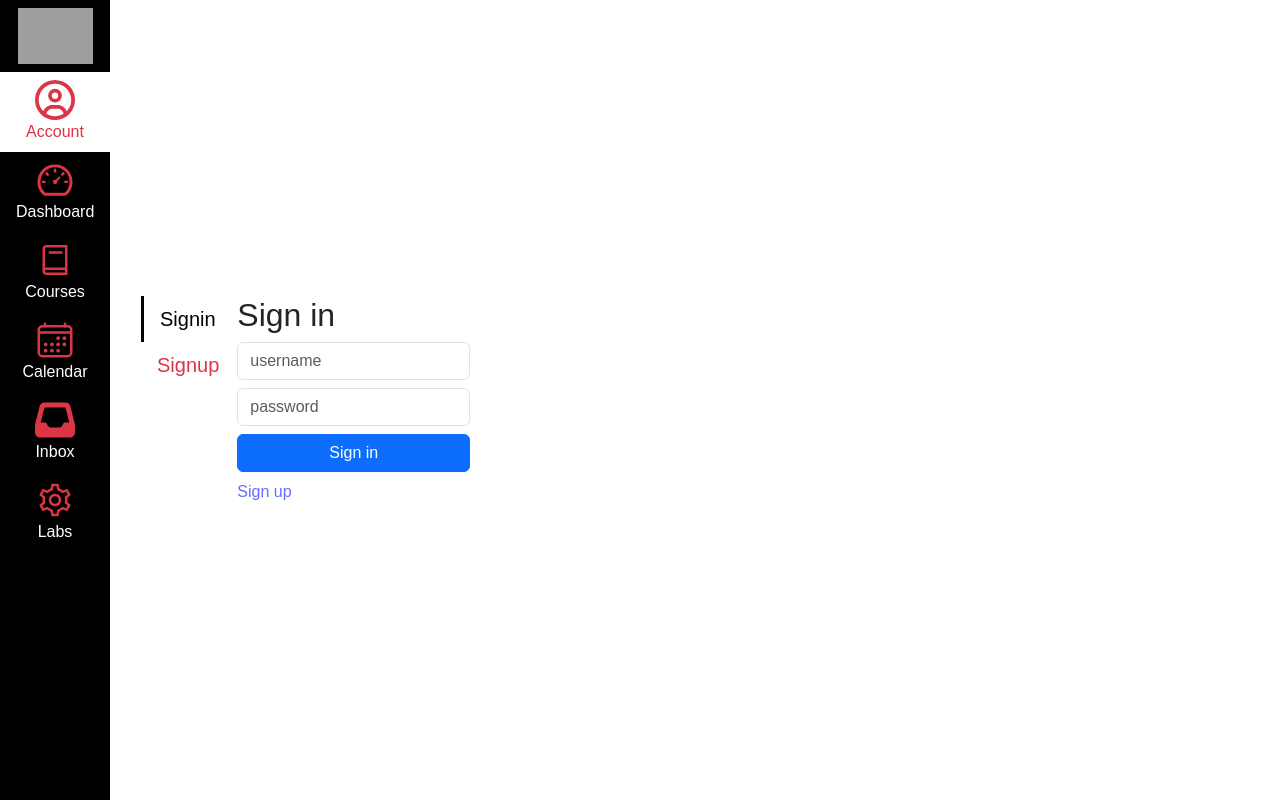
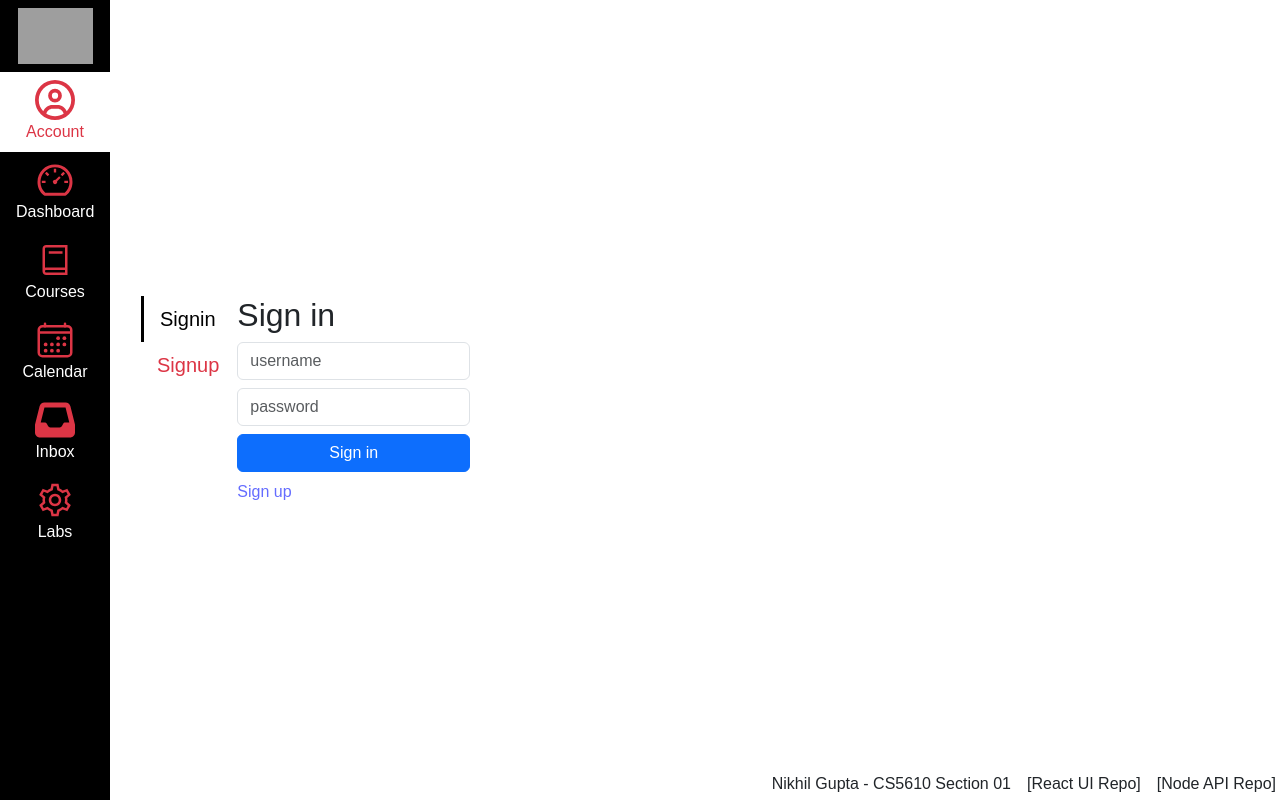
Before and after one commit to nikhilgu99/kambaz-react-web-app, a React (Vite) app: page /#/Kambaz/Account/Signin in a window 1280 px wide. Built offline with nearby package versions, Linux system fonts and the light colour scheme; no server answers; grey boxes are pictures that could not be loaded; the HTML template or start-up script is replaced by a standard one.

Commit message:
Added info to landing page

```diff
--- a/src/Kambaz/Account/index.tsx
+++ b/src/Kambaz/Account/index.tsx
@@ -5,6 +5,7 @@ import AccountNavigation from "./Navigation";
 import { Route, Routes, Navigate } from "react-router-dom";
 import { useSelector } from "react-redux";
 import Users from "./Users";
+import { Link } from "react-router";
 
 export default function Account() {
   const { currentUser } = useSelector((state: any) => state.accountReducer);
@@ -27,6 +28,11 @@ export default function Account() {
           </td>
         </tr>
       </table>
+      <div className="position-fixed bottom-0 end-0 p-1 text-end">
+        <p className="d-inline me-3">Nikhil Gupta - CS5610 Section 01</p>
+        <Link to={`https://github.com/nikhilgu99/kambaz-react-web-app/tree/project`} className="text-decoration-none text-dark me-3">[React UI Repo]</Link>
+        <Link to={`https://github.com/nikhilgu99/kambaz-node-server-app/tree/project`} className="text-decoration-none text-dark">[Node API Repo]</Link>
+      </div>
     </div>
   );
 }
```
